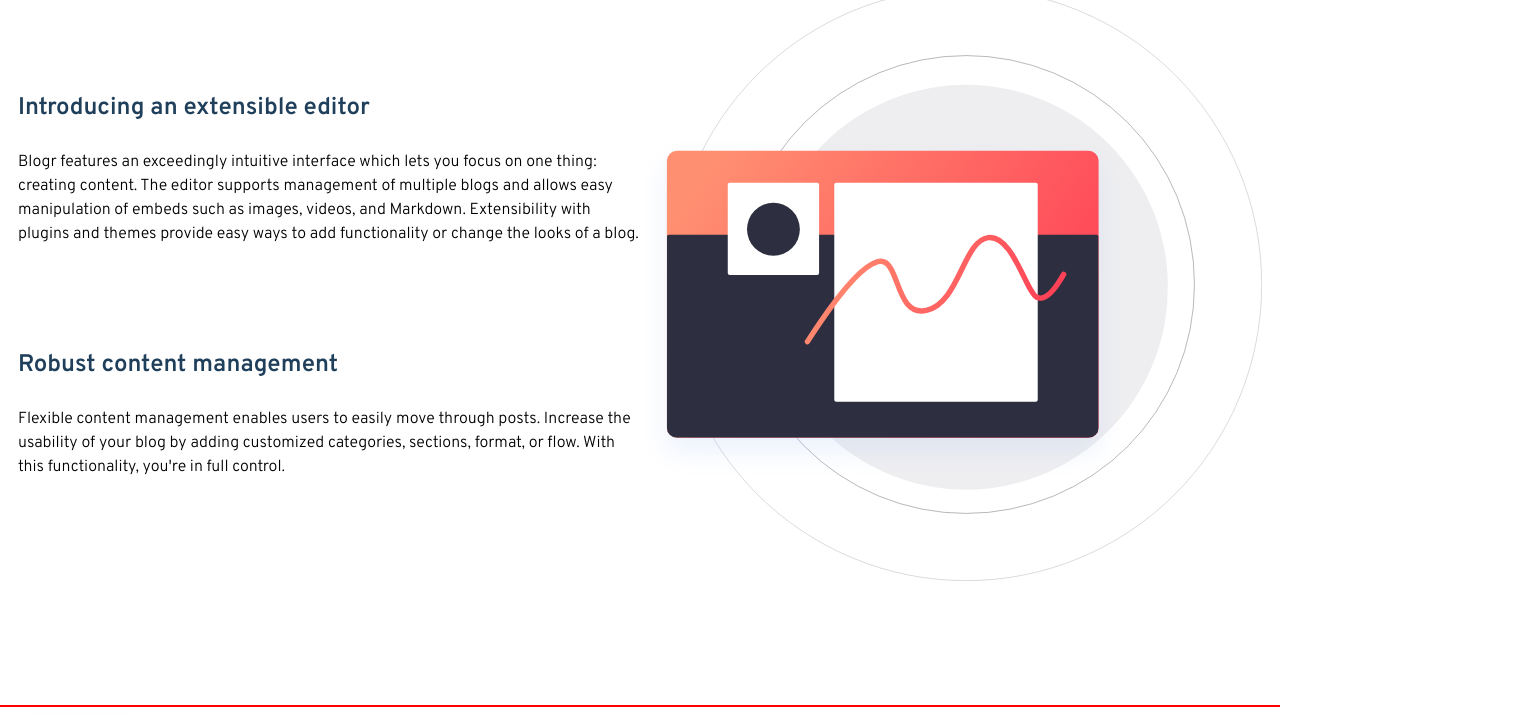
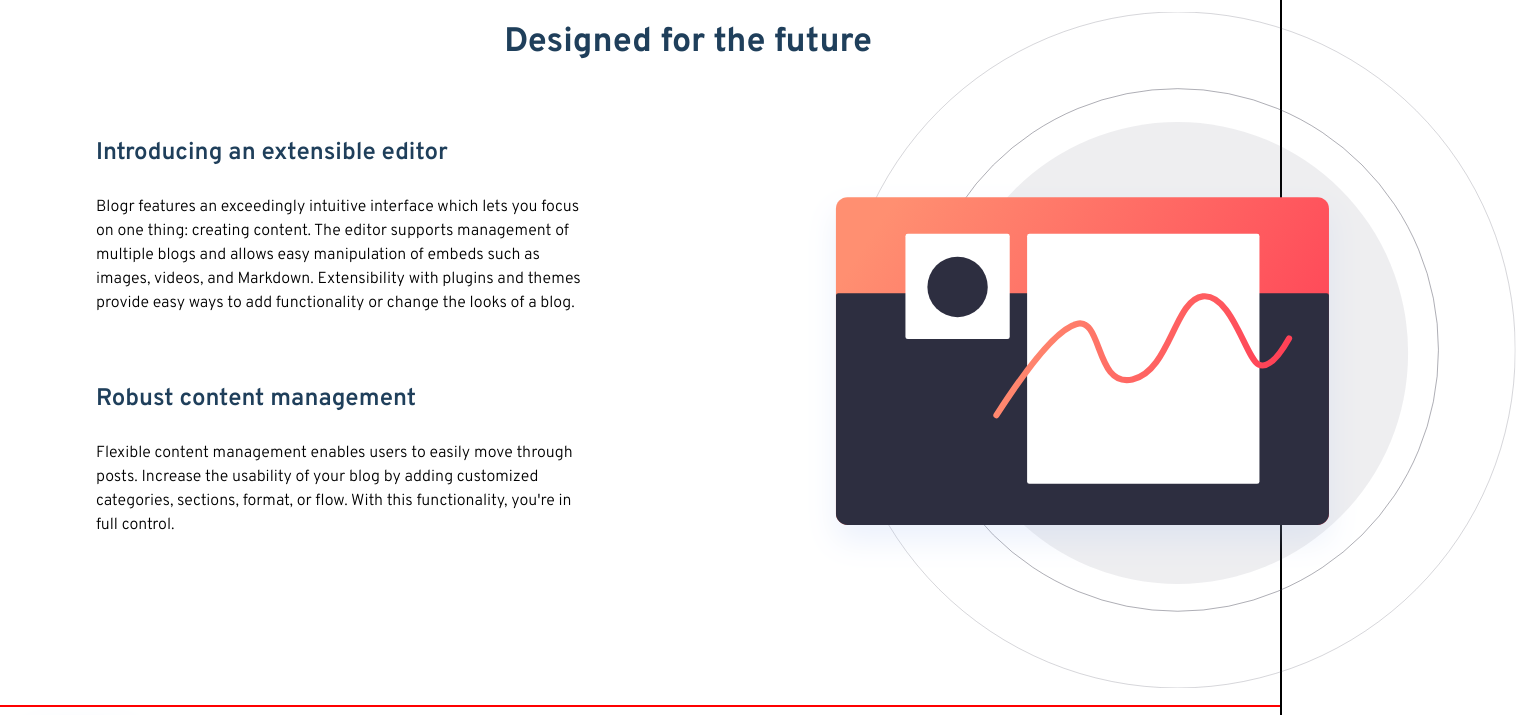
Before and after one commit to Kev1nM3N/Blogr-Landing-Page, a plain HTML site: page index.html in a window 1280 px wide. Shown: the part 695-1410 px from the top of the page, 1516 px wide, since content can reach past the window. Drawn offline with nearby package versions, Linux system fonts and the light colour scheme.

Commit message:
working on illustration

```diff
--- a/styles.css
+++ b/styles.css
@@ -19,6 +19,11 @@
   --dark-grey-blue: hsl(237, 17%, 21%);
   --desaturated-blue: hsl(237, 23%, 32%);
   --para-textFontSize: 16px;
+}
+
+html {
+  scroll-behavior: smooth;
+  overflow-x: hidden;
 }
 
 #welcomeBanner {
@@ -215,11 +220,16 @@ main {
 #landingPage {
   outline: 2px solid red;
   height: 100vh;
-  padding: 32px 18px;
+  padding: 7rem 0 7rem 6rem;
 }
 
 .landingPage__container {
   display: flex;
+  height: 93%;
+}
+
+.topText, .bottomText {
+  width: 500px;
 }
 
 .left-box {
@@ -236,12 +246,22 @@ main {
 
 .right-box {
   width: 50%;
+  height: auto;
+  position: relative;
+}
+
+.illustration {
+  position: absolute;
+  top: 0;
+  right: 0;
+  scale: 1.2;
+  transform: translateX(147px);
 }
 
 .pageTitle {
   color: var(--dark-blue);
   font-size: 34px;
-  font-weight: 600;
+  font-weight: 700;
   text-align: center;
 }
 
```
